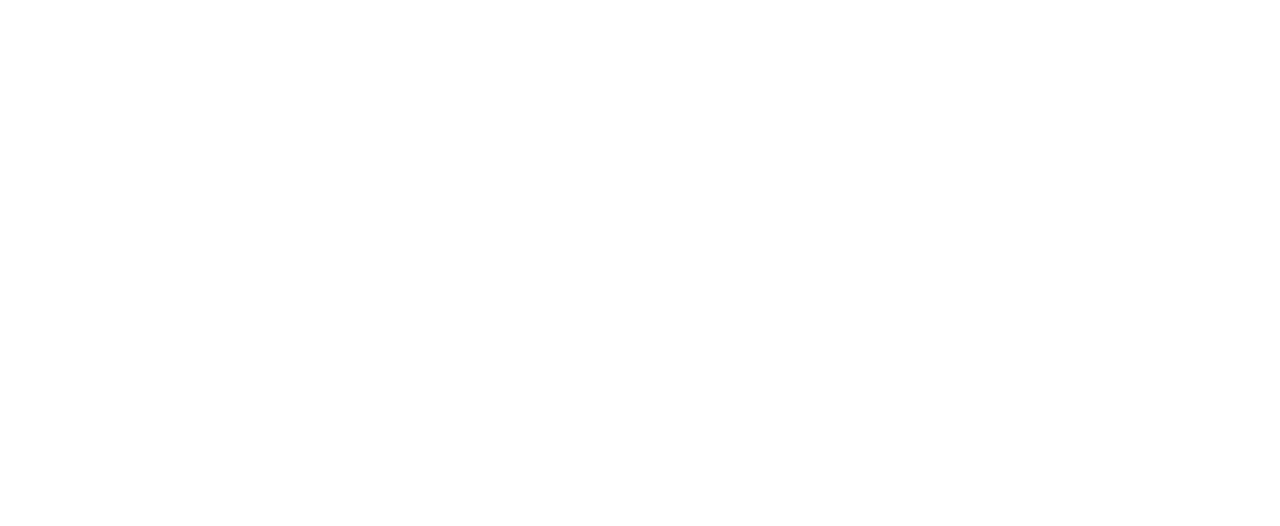
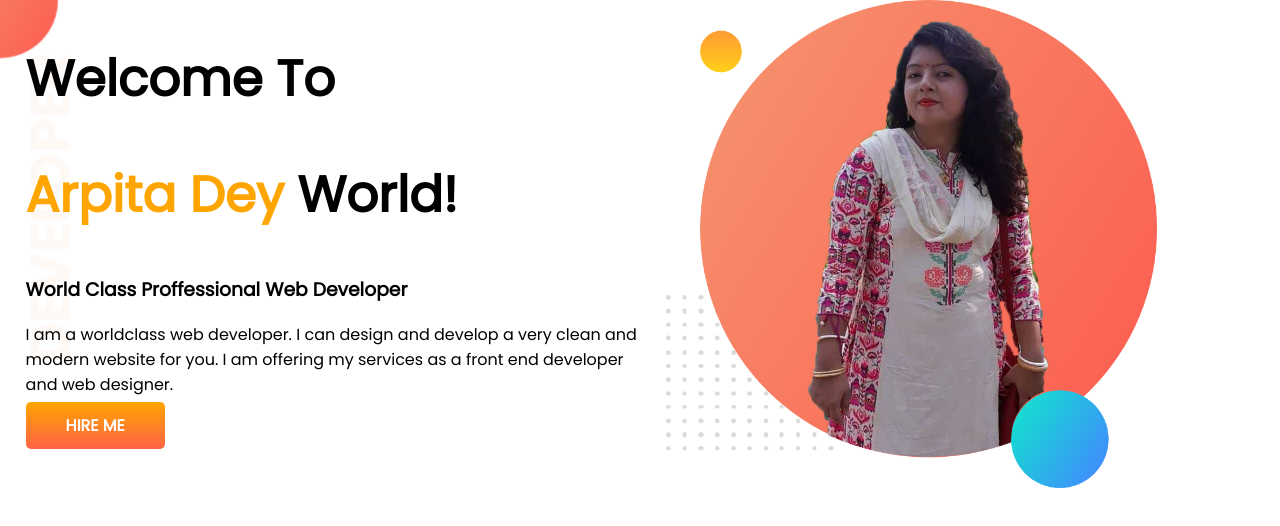
Before and after one commit to Arpitadey88/developer-portfolio, a plain HTML site: page index.html in a window 1280 px wide. Drawn offline with Linux system fonts and the light colour scheme.

Commit message:
top banner added

```diff
--- a/index.html
+++ b/index.html
@@ -1,13 +1,32 @@
 <!DOCTYPE html>
 <html lang="en">
+
 <head>
     <meta charset="UTF-8">
     <meta http-equiv="X-UA-Compatible" content="IE=edge">
     <meta name="viewport" content="width=device-width, initial-scale=1.0">
     <title>Developer Portfolio</title>
+    <link rel="preconnect" href="https://fonts.googleapis.com">
+    <link rel="preconnect" href="https://fonts.gstatic.com" crossorigin>
+    <link href="https://fonts.googleapis.com/css2?family=Poppins&display=swap" rel="stylesheet">
     <link rel="stylesheet" href="style.css">
 </head>
+
 <body>
+    <section class="top-banner">
+        <div class="half-width">
+            <h1>Welcome To</h1>
+            <h1><span class="orange">Arpita Dey</span> World!</h1>
+            <h3>World Class Proffessional Web Developer</h3>
+            <p>I am a worldclass web developer. I can design and develop a very clean and modern website for you. I am
+                offering my services as a front end developer and web designer.</p>
+            <a class="link-button" target="_blank"
+                href="https://www.linkedin.com/in/arpita-dey-06b5a5203/?originalSubdomain=bd">HIRE ME</a>
+        </div>
+        <div class="half-width">
+            <img src="img/profile5.png" alt="">
+        </div>
+    </section>
+</body>
 
-</body>
 </html>
--- a/style.css
+++ b/style.css
@@ -0,0 +1,32 @@
+body{
+    font-family: 'Poppins', sans-serif;
+    margin: 0;
+    }
+    h1{
+        font-size: 50px;
+    }
+    .orange{
+        color: orange;
+    }
+    section{
+        display: flex;
+    }
+    .half-width{
+        width: 50%;
+        padding-left: 2%;
+    }
+    .half-width img{
+        width: 80%;
+    }
+    .link-button{
+        text-decoration: none;
+        background-image: linear-gradient(orange, tomato);
+        padding: 12px 40px;
+        color: white;
+        font-weight: bold;
+        border-radius: 5px;
+    }
+    .top-banner{
+        background-image: url(img/top-banner.png);
+        background-repeat: no-repeat;
+    }
```
Also changed, not shown: img/dream-bg.png (added), img/exp-bg.png (added), img/jhankar.png (added), img/jhankar2.png (added), img/my-bg.png (added), img/my-bg2.png (added), img/new1.png (added), img/profile3.png (added), img/profile5.png (added), img/top-banner.png (added).
